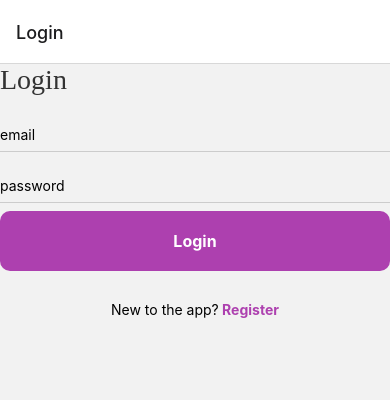
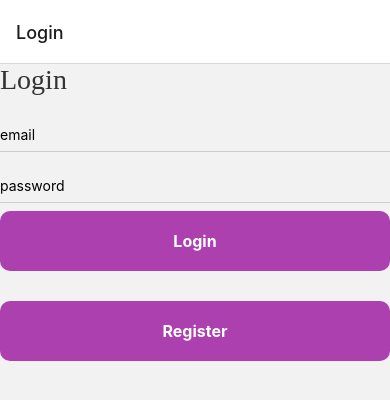
Before and after one commit to fxie48/GeorgiaTechMarketplace, a React Native app: screen /Login in a window 390 px wide. Shown: the top 400 px of the page. Built offline with nearby package versions, Linux system fonts and the light colour scheme.

Commit message:
login auth

```diff
--- a/screens/LoginScreen.jsx
+++ b/screens/LoginScreen.jsx
@@ -5,9 +5,42 @@ import {
     TextInput,
     TouchableOpacity,
   } from 'react-native';
-  import React from 'react'
+  import React, { useState } from 'react'
+import { FIREBASE_AUTH } from '../Firebase/firebase';
+import { createUserWithEmailAndPassword, signInWithEmailAndPassword } from 'firebase/auth';
 
 const LoginScreen = ({navigation}) => {
+    const[email, setEmail] = useState('');
+    const[password, setPassword] = useState('');
+    const[loading, setLoading] = useState('');
+    const auth = FIREBASE_AUTH;
+
+    const signIn = async() => {
+        setLoading(true);
+        try {
+            const response = await signInWithEmailAndPassword(auth, email, password);
+            navigation.navigate("Bottom Navigation");
+            // alert(response.toString());
+        } catch (error){
+            console.log(error);
+            alert("Sign in failed!");
+        } finally {
+            setLoading(false);
+        }
+        // navigation.navigate("Bottom Navigation");
+    }
+
+    const signUp = async() => {
+        setLoading(true);
+        try {
+            const response = await createUserWithEmailAndPassword(auth, email, password);
+        } catch {
+            console.log(error);
+            alert("Registration failed!");
+        } finally {
+            setLoading(false);
+        }
+    }
     return (
         <View>
             <View>
@@ -32,6 +65,9 @@ const LoginScreen = ({navigation}) => {
                 <TextInput
                     placeholder="email"
                     keyboardType="email-address"
+                    autoCapitalize={false}
+                    onChangeText= {(text) => setEmail(text)}
+
                 />
             </View>
             <View style = {{
@@ -43,11 +79,13 @@ const LoginScreen = ({navigation}) => {
                 <TextInput
                     placeholder="password"
                     secureTextEntry={true}
+                    autoCapitalize = {false}
+                    onChangeText= {(text) => setPassword(text)}
                 />
             </View>
 
             <TouchableOpacity
-                onPress={() => navigation.navigate('Bottom Navigation')}
+                onPress={signIn}
                 style={{
                     backgroundColor: '#AD40AF',
                     padding: 20,
@@ -64,17 +102,25 @@ const LoginScreen = ({navigation}) => {
                     Login
                 </Text>
             </TouchableOpacity>
-            <View
+            <TouchableOpacity
+                onPress={signUp}
                 style={{
-                    flexDirection: 'row',
-                    justifyContent: 'center',
+                    backgroundColor: '#AD40AF',
+                    padding: 20,
+                    borderRadius: 10,
                     marginBottom: 30,
                 }}>
-                <Text>New to the app?</Text>
-                <TouchableOpacity onPress={() => navigation.navigate('Register')}>
-                    <Text style={{color: '#AD40AF', fontWeight: '700'}}> Register</Text>
-                </TouchableOpacity>
-            </View>
+                <Text
+                    style={{
+                    textAlign: 'center',
+                    fontWeight: '700',
+                    fontSize: 16,
+                    color: '#fff',
+                    }}>
+                    Register
+                </Text>
+            </TouchableOpacity>
+
 
         </View>
     )
```
